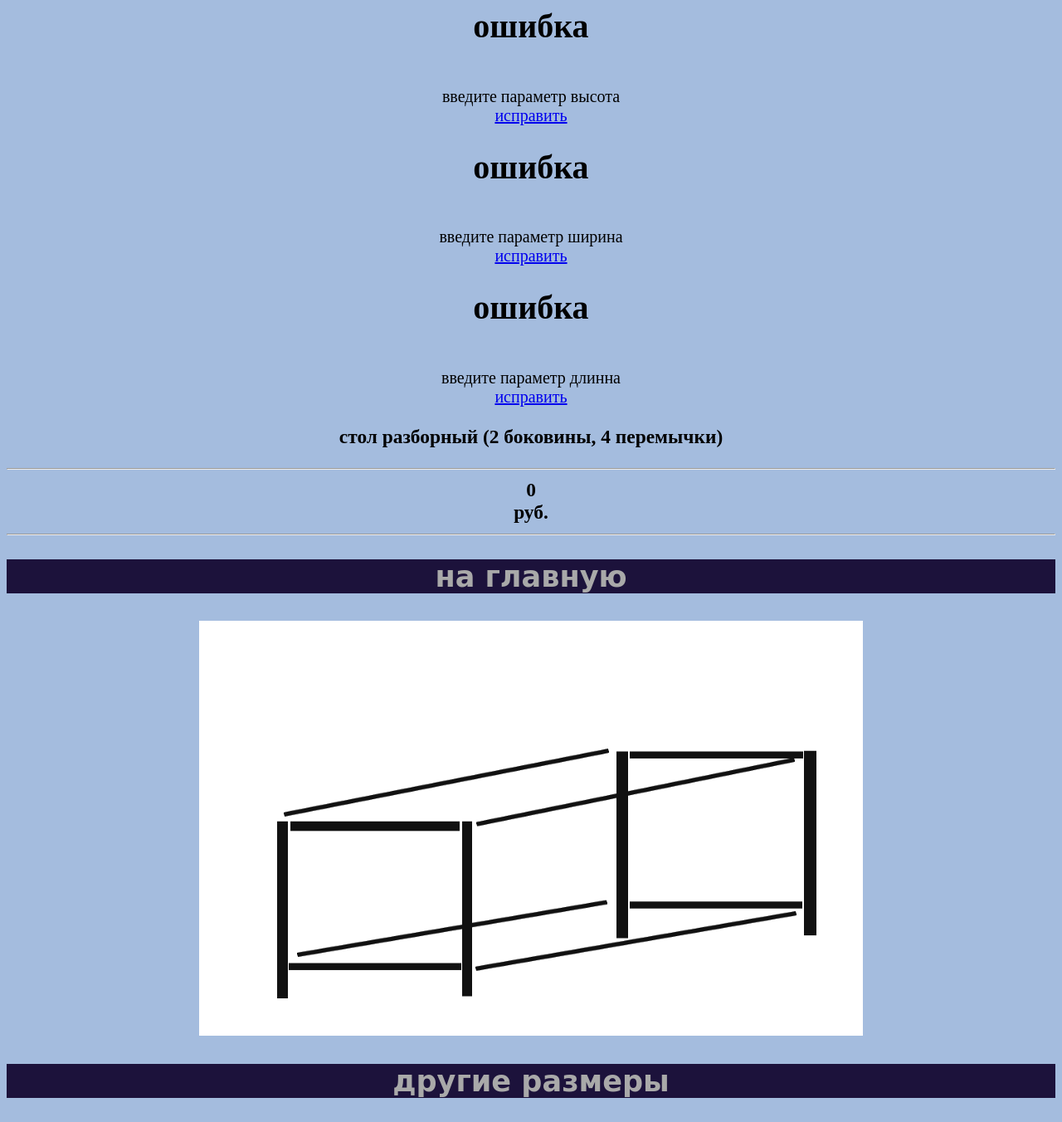
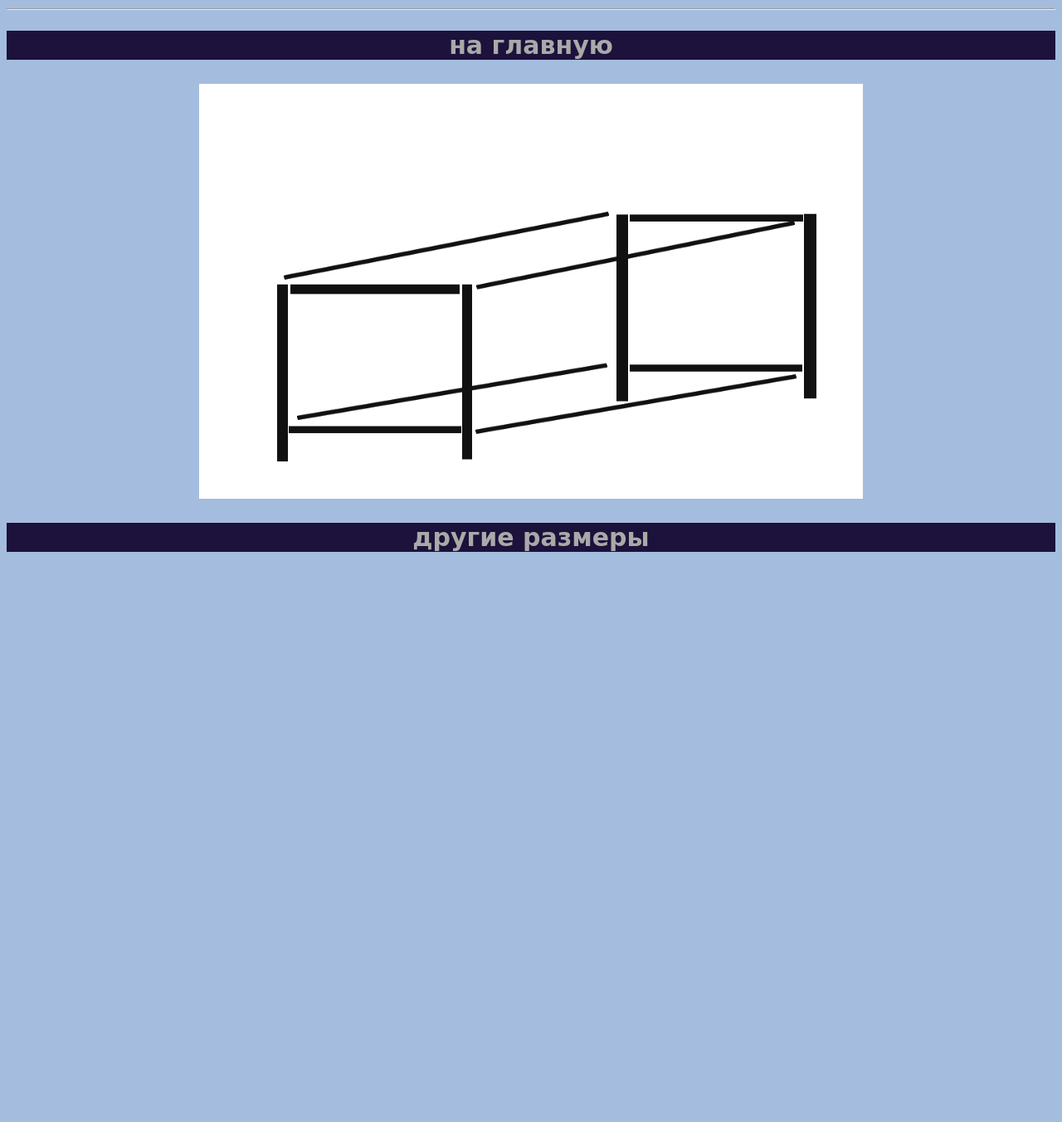
Before and after one commit to dron32rus/dron32.ru.github.io, a PHP site: page /stol_r.php in a window 1280 px wide. Shown: the whole page at 83% size. After the commit the page ends 665 px from the top, so only its background shows below. Run offline with PHP 8.4, Linux system fonts and the light colour scheme; data that the repository does not hold is empty.

Commit message:
Update stol_r.html

```diff
--- a/stol_r.php
+++ b/stol_r.php
@@ -1,22 +1,4 @@
-<?php
-$chena = 280;
 
-    if($_POST["высота"] == "")
-        print "<center><h1>ошибка</h1><center/><br>введите параметр высота <br> <a href='zhelezo.php'>исправить</a><br>";
-
-
-    if($_POST["ширина"] == "")
-        print "<center><h1>ошибка</h1><center/><br>введите параметр ширина <br><a href='zhelezo.php'>исправить</a><br>";
-
-
-    if($_POST["длинна"] == "")
-        print "<center><h1>ошибка</h1><center/><br>введите параметр длинна <br/> <a href='zhelezo.php'>исправить</a><br>";
-
-        print "<center><h3>стол разборный (2 боковины, 4 перемычки)<h3/><center>";
-
-        print "<hr/>" . ((($_POST["длинна"] + $_POST["ширина"] + $_POST["высота"]) * 4) / 600) * 280 * 2 . "<br>" . "руб.";
-
-?>
 
 <html>
 
```
